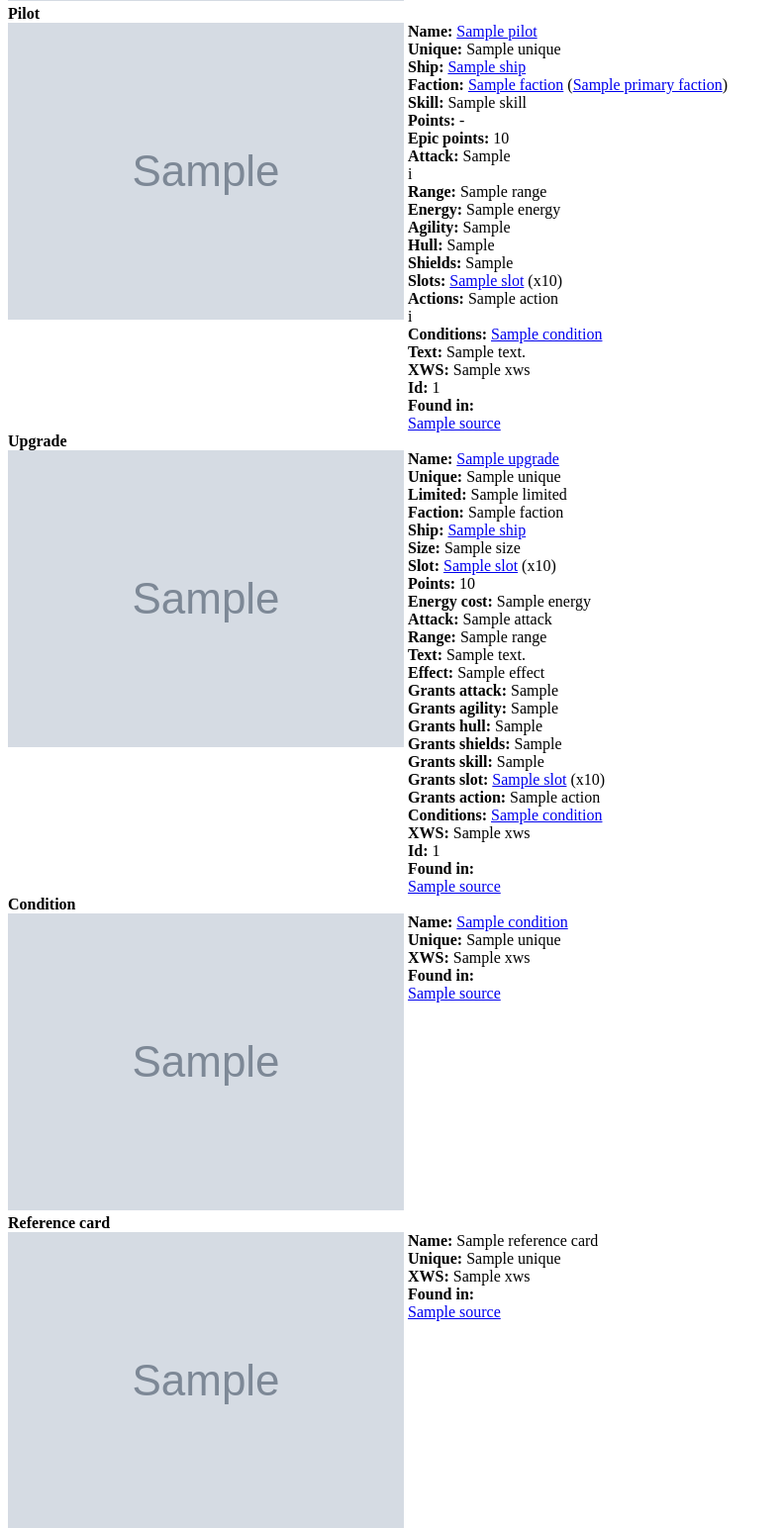
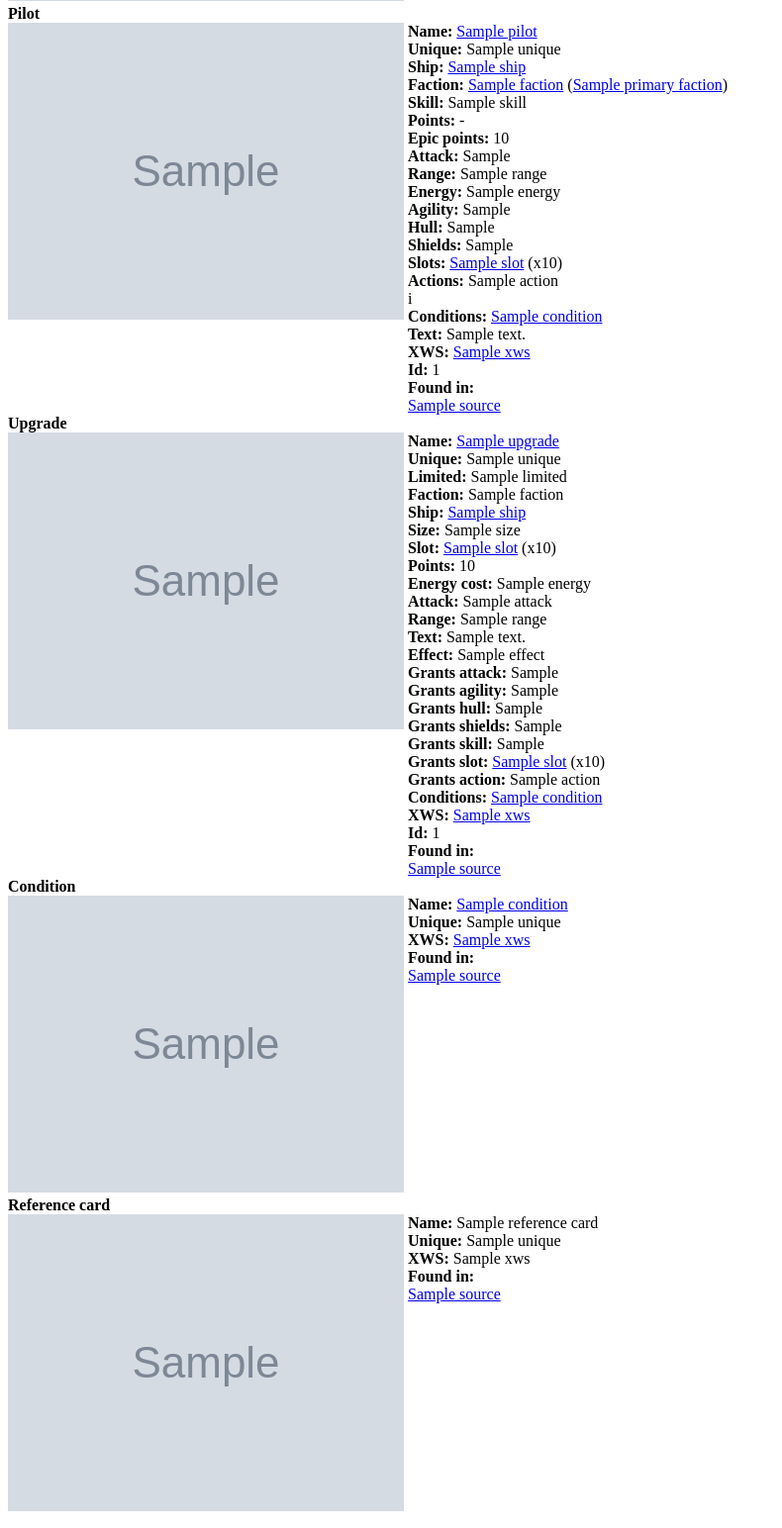
Before and after one commit to OskarBreach/hit-hit-crit, a Django app: template hithitcrit/viewer/templates/expanded_details.html in a window 1280 px wide. Shown: the part 325-1869 px from the top of the page at 99% size, without its empty margins (0-790 px from the left). Run offline with Django 3.2, Linux system fonts and the light colour scheme; the template is opened without the code that fills it: most values are stand-ins (such as "Sample title", 1, 10 or a date in 2020); grey boxes marked "Sample" are stand-in pictures.

Commit message:
List objects by xws

```diff
--- a/hithitcrit/viewer/templates/expanded_details.html
+++ b/hithitcrit/viewer/templates/expanded_details.html
@@ -51,7 +51,7 @@
       <div><span class="bold">Epic points:</span> {{ pilot.ship.epic_points }}</div>
       {% endif %}
       {% if pilot.ship.attack or pilot.attack_override %}
-      <div><span class="bold">Attack:</span> {% if pilot.attack_override %}{{ pilot.attack_override }}{% else %}{{ pilot.ship.attack }}{% endif %}</div>i
+      <div><span class="bold">Attack:</span> {% if pilot.attack_override %}{{ pilot.attack_override }}{% else %}{{ pilot.ship.attack }}{% endif %}</div>
       {% endif %}
       {% if pilot.range != "" %}
       <div><span class="bold">Range:</span> {{ pilot.range }}</div>
@@ -70,7 +70,7 @@
       {% if pilot.text %}
       <div><span class="bold">Text:</span> {{ pilot.text }}</div>
       {% endif %}
-      <div><span class="bold">XWS:</span> {{ pilot.xws }}</div>
+      <div><span class="bold">XWS:</span> <a href="{% url 'object-by-xws' xws=pilot.xws %}">{{ pilot.xws }}</a></div>
       <div><span class="bold">Id:</span> {{ pilot.id }}</div>
       <div><span class="bold">Found in:</span> {% for sourcepilot in pilot.sourcepilot_set.all %}<div><a href="{% url 'source-by-id' id=sourcepilot.source.id %}">{{ sourcepilot.source.name }}</a></div>{% endfor %}</div>
     </div>
@@ -140,7 +140,7 @@
       {% if upgrade.conditions.all %}
       <div><span class="bold">Conditions:</span> {% for condition in upgrade.conditions.all %}<a href="{% url 'condition-by-name' name=condition.url_name %}">{{ condition.name }}</a>{% if not forloop.last %}, {% endif %}{% endfor %}</div>
       {% endif %}
-      <div><span class="bold">XWS:</span> {{ upgrade.xws }}</div>
+      <div><span class="bold">XWS:</span> <a href="{% url 'object-by-xws' xws=upgrade.xws %}">{{ upgrade.xws }}</a></div>
       <div><span class="bold">Id:</span> {{ upgrade.id }}</div>
       <div><span class="bold">Found in:</span> {% for sourceupgrade in upgrade.sourceupgrade_set.all %}<div><a href="{% url 'source-by-id' id=sourceupgrade.source.id %}">{{ sourceupgrade.source.name }}</a></div>{% endfor %}</div>
     </div>
@@ -161,7 +161,7 @@
     <div class="expandedinformation">
       <div><span class="bold">Name:</span> <a href="{% url 'condition-by-name' name=condition.url_name %}">{{ condition.name }}</a></div>
       <div><span class="bold">Unique:</span> {{ condition.unique }}</div>
-      <div><span class="bold">XWS:</span> {{ condition.xws }}</div>
+      <div><span class="bold">XWS:</span> <a href="{% url 'object-by-xws' xws=condition.xws %}">{{ condition.xws }}</a></div>
       <div><span class="bold">Found in:</span> {% for source in condition.source_set.all %}<div><a href="{% url 'source-by-id' id=source.id %}">{{ source.name }}</a></div>{% endfor %}</div>
     </div>
   </div>
--- a/hithitcrit/viewer/urls.py
+++ b/hithitcrit/viewer/urls.py
@@ -5,6 +5,7 @@ from . import views
 urlpatterns = [
     url(r'^$', views.index, name='index'),
     url(r'^(?i)name/(?P<name>[-\w\ ]+)/$', views.objects_by_name, name='objects-by-name'),
+    url(r'^(?i)xws/(?P<xws>[-\w]+)/$', views.object_by_xws, name='object-by-xws'),
     url(r'^(?i)pilots/$', views.pilots, name='pilots'),
     url(r'^(?i)pilots/id/(?P<id>\d+)/$', views.pilot_by_id, name='pilot-by-id'),
     url(r'^(?i)pilots/name/(?P<name>[-\w\ ]+)/$', views.pilots_by_name, name='pilots-by-name'),
```
Also changed, not shown: hithitcrit/viewer/views.py (+16 -0 lines).
